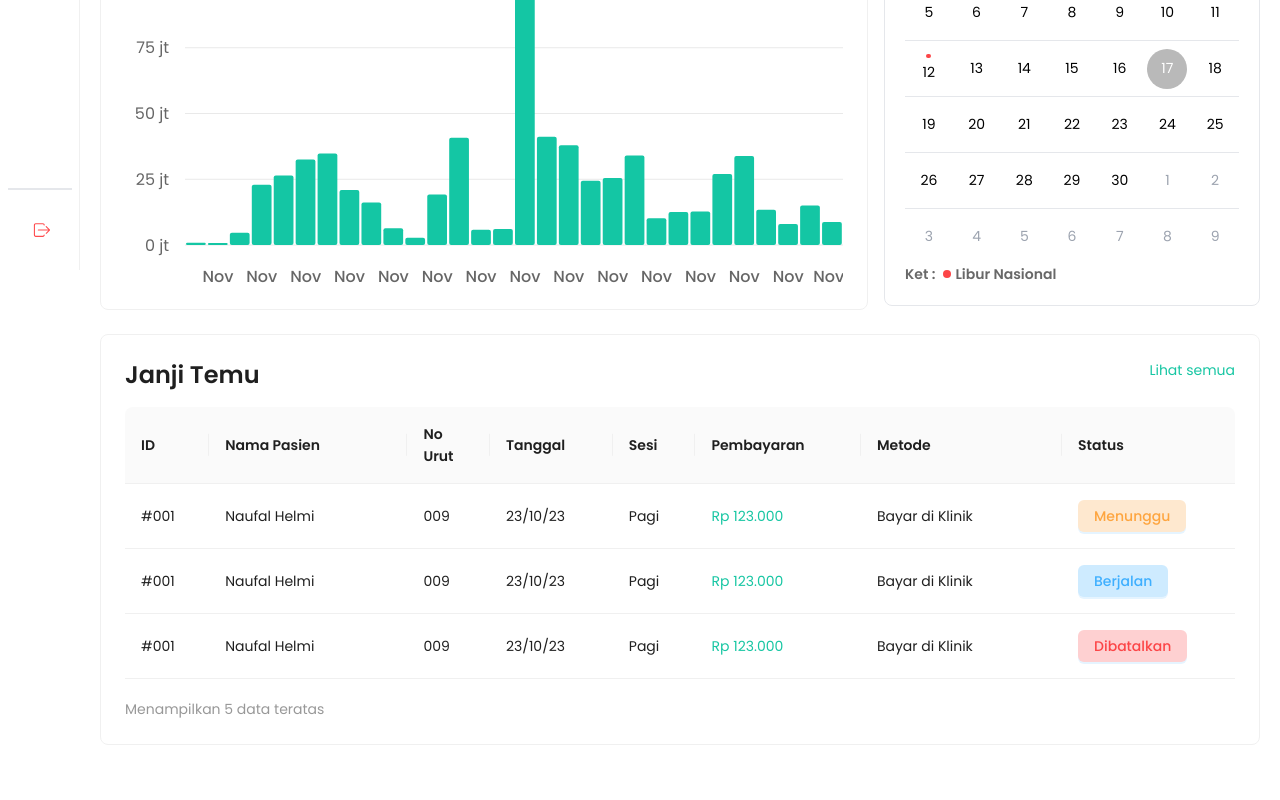
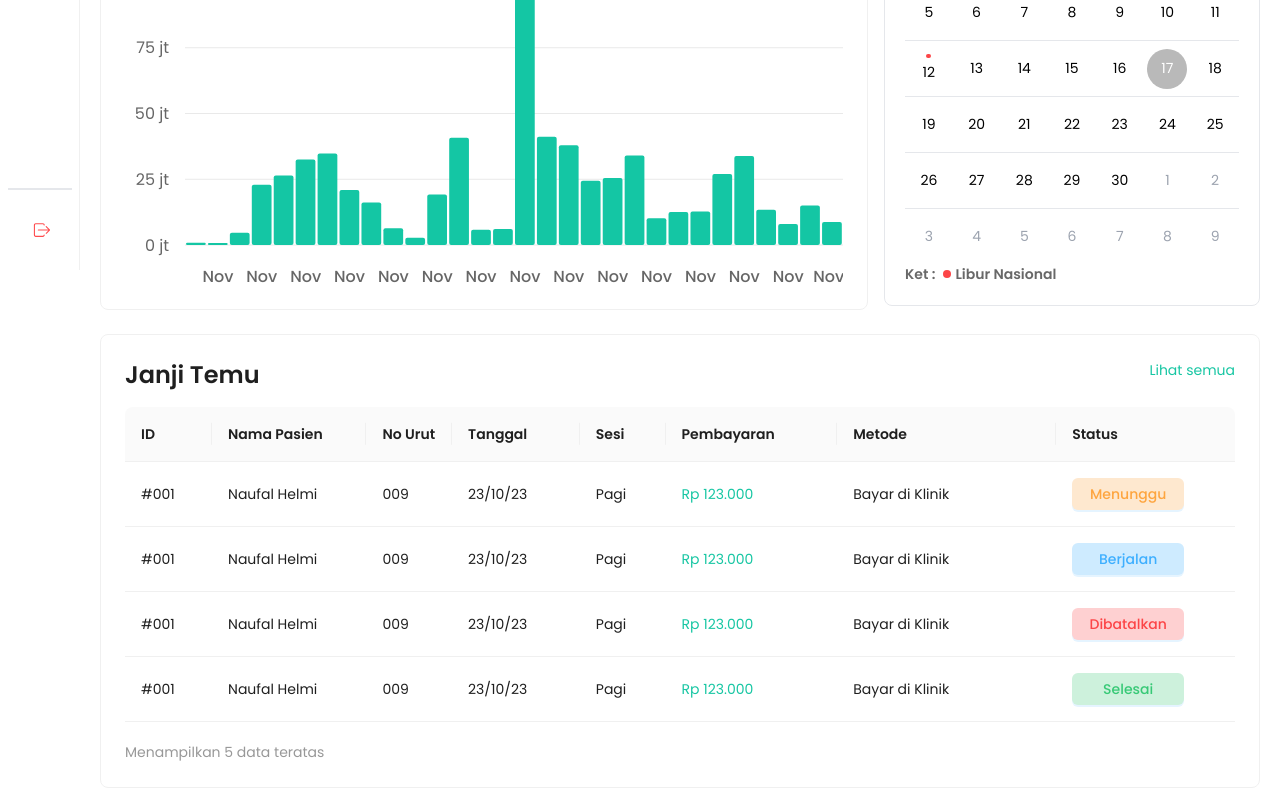
Before and after one commit to team-capstone-1/fe-repro-health, a React (Vite) app: page /dashboard in a window 1280 px wide. Shown: the part 529-1329 px from the top of the page. Built offline with nearby package versions, Linux system fonts and the light colour scheme.

Commit message:
refactor: add utils thousandSeparator

```diff
--- /dev/null
+++ b/src/utils/index.js
@@ -0,0 +1,10 @@
+class Utils {
+  static thousandSeparator = (value) => {
+    let numb = parseFloat(value || 0).toFixed(2);
+    const result = `Rp ${new Intl.NumberFormat("id-ID", {
+      currency: "IDR",
+    }).format(numb)}`;
+    return result;
+  };
+}
+export default Utils;
--- a/src/views/app-views/dashboard/components/AppointmentTable.jsx
+++ b/src/views/app-views/dashboard/components/AppointmentTable.jsx
@@ -1,5 +1,7 @@
 import { Link } from "react-router-dom";
 import { Card, Table, Button } from "antd";
+
+import Utils from "@/utils";
 
 export default function AppointmentTable() {
   const columns = [
@@ -13,8 +15,7 @@ export default function AppointmentTable() {
       title: "Nama Pasien",
       dataIndex: "name",
       key: "name",
-      width: 300,
-      render: (text) => <a>{text}</a>,
+      width: 200,
     },
     {
       title: "No Urut",
@@ -39,7 +40,9 @@ export default function AppointmentTable() {
       dataIndex: "payment",
       key: "payment",
       width: 200,
-      render: (text) => <span className="text-green-500">{text}</span>,
+      render: (val) => (
+        <span className="text-green-500">{Utils.thousandSeparator(val)}</span>
+      ),
     },
     {
       title: "Metode",
@@ -57,11 +60,13 @@ export default function AppointmentTable() {
           {status.map((tag) => {
             let color;
             if (tag === "Berjalan") {
-              color = "text-link bg-link-25 cursor-default";
+              color = "text-link bg-link-25 cursor-default w-28";
             } else if (tag === "Menunggu") {
-              color = "text-warning bg-warning-25 cursor-default";
+              color = "text-warning bg-warning-25 cursor-default w-28";
+            } else if (tag === "Selesai") {
+              color = "text-positive bg-positive-25 cursor-default w-28";
             } else {
-              color = "text-negative bg-negative-25 cursor-default";
+              color = "text-negative bg-negative-25 cursor-default w-28";
             }
 
             return (
@@ -82,7 +87,7 @@ export default function AppointmentTable() {
       no: "009",
       date: "23/10/23",
       session: "Pagi",
-      payment: "Rp 123.000",
+      payment: 123000,
       method: "Bayar di Klinik",
       status: ["Menunggu"],
     },
@@ -92,7 +97,7 @@ export default function AppointmentTable() {
       no: "009",
       date: "23/10/23",
       session: "Pagi",
-      payment: "Rp 123.000",
+      payment: 123000,
       method: "Bayar di Klinik",
       status: ["Berjalan"],
     },
@@ -102,11 +107,21 @@ export default function AppointmentTable() {
       no: "009",
       date: "23/10/23",
       session: "Pagi",
-      payment: "Rp 123.000",
+      payment: 123000,
       method: "Bayar di Klinik",
       status: ["Dibatalkan"],
     },
-  ];
+    {
+      id: "#001",
+      name: "Naufal Helmi",
+      no: "009",
+      date: "23/10/23",
+      session: "Pagi",
+      payment: 123000,
+      method: "Bayar di Klinik",
+      status: ["Selesai"],
+    },
+  ].map((item, i) => ({ ...item, key: (i + 1).toString() }));
 
   return (
     <>
--- a/tailwind.config.js
+++ b/tailwind.config.js
@@ -2,7 +2,6 @@
 export default {
   content: ["./index.html", "./src/**/*.{js,ts,jsx,tsx}"],
   theme: {
-
     extend: {
       colors: {
         green: {
@@ -39,7 +38,7 @@ export default {
         link: "#3EAFFF",
         "link-25": "#CEEBFF",
         positive: "#37C976",
-        "positive-25": "#37C976",
+        "positive-25": "#CDF1DC",
       },
     },
     fontFamily: {
```
